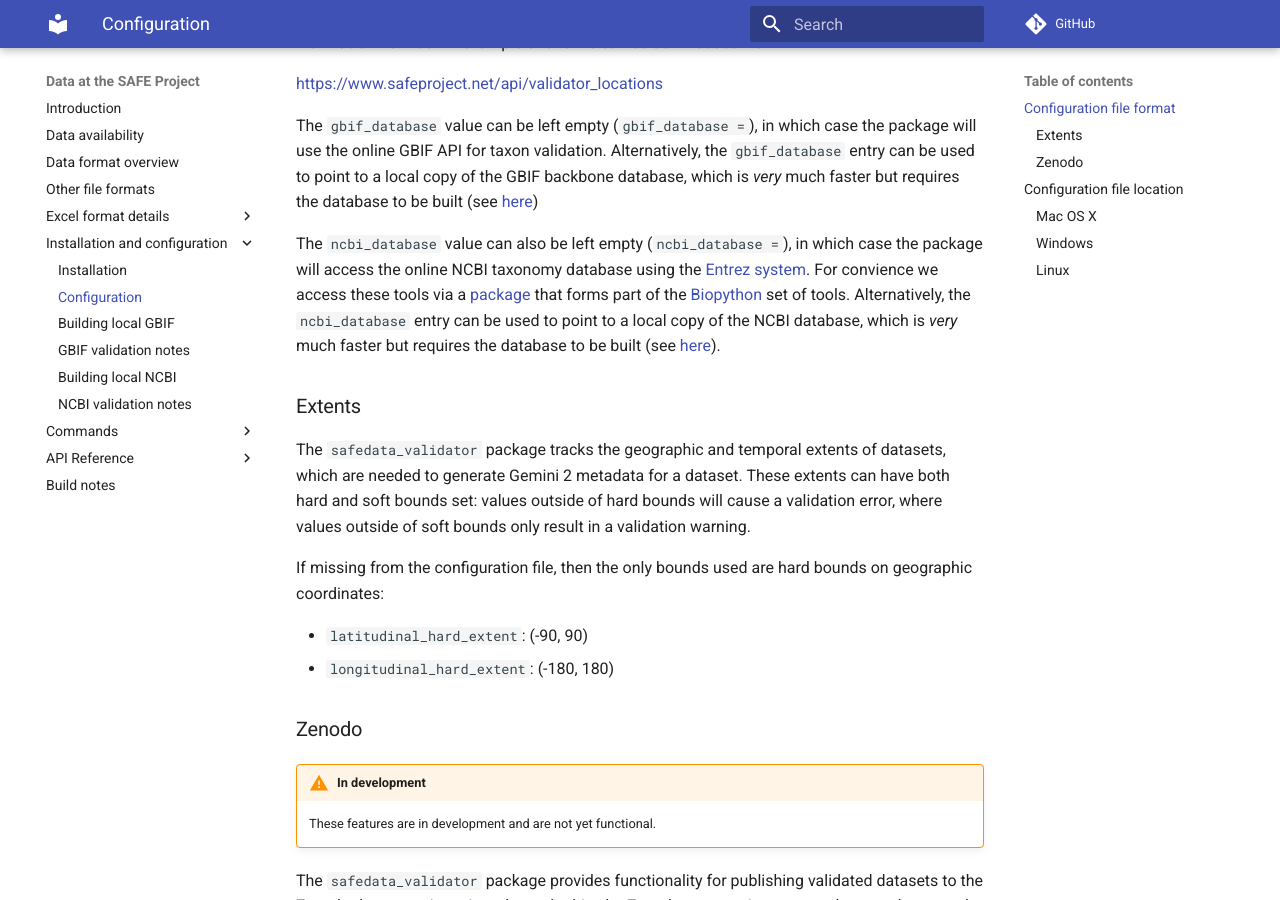
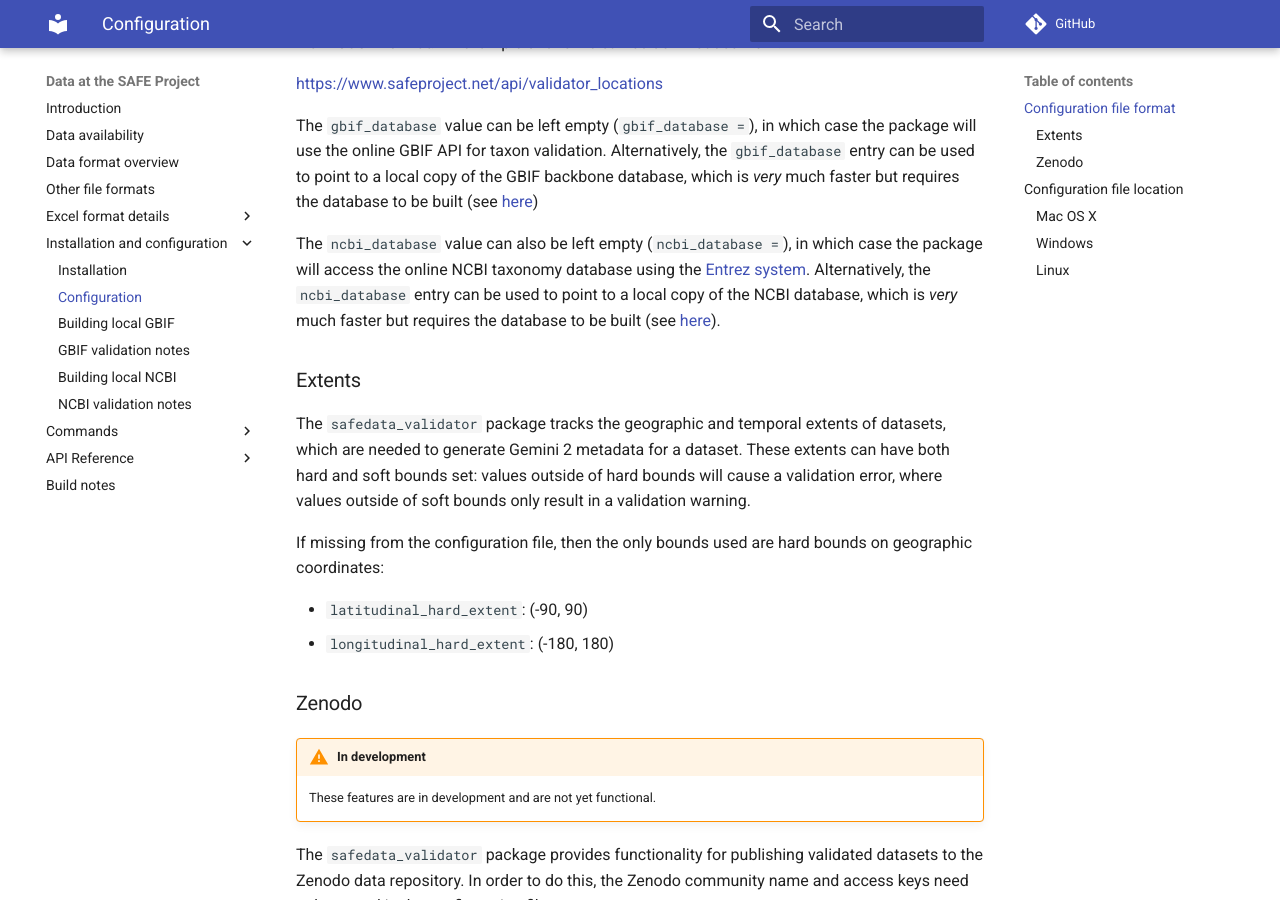
Before and after one commit to ImperialCollegeLondon/safedata_validator, an MkDocs documentation site: the page built from docs/install/configuration.md, in a window 1280 px wide and 900 px high, scrolled down 720 px. Built offline with MkDocs 1.6.1 and Material for MkDocs 9.7.7, drawn with Linux system fonts in a browser that asks for light colours; comment, search, counter and statistics services are not loaded.

Commit message:
Removed mention of Biopython from docs

```diff
--- a/docs/install/configuration.md
+++ b/docs/install/configuration.md
@@ -42,9 +42,7 @@ backbone database, which is _very_ much faster but requires the database to be
 built (see [here](build_local_gbif))
 
 The `ncbi_database` value can also be left empty (`ncbi_database = `), in which case
-the package will access the online NCBI taxonomy database using the [Entrez system](https://www.ncbi.nlm.nih.gov/Web/Search/entrezfs.html). For convience we access these tools via a [package](https://biopython.org/docs/1.75/api/Bio.Entrez.html) that forms part of the [Biopython](https://biopython.org) set of tools.
-Alternatively, the `ncbi_database` entry can be used to point to a local copy of the NCBI
-database, which is _very_ much faster but requires the database to be built (see [here](build_local_ncbi)).
+the package will access the online NCBI taxonomy database using the [Entrez system](https://www.ncbi.nlm.nih.gov/Web/Search/entrezfs.html). Alternatively, the `ncbi_database` entry can be used to point to a local copy of the NCBI database, which is _very_ much faster but requires the database to be built (see [here](build_local_ncbi)).
 
 ### Extents
 
```
Also changed, not shown: 1 other file.
